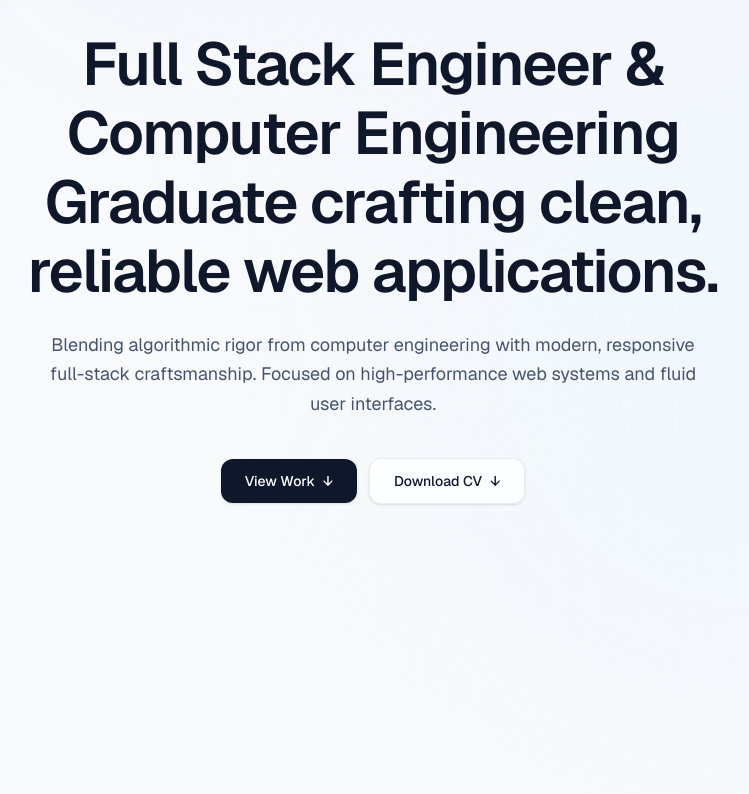
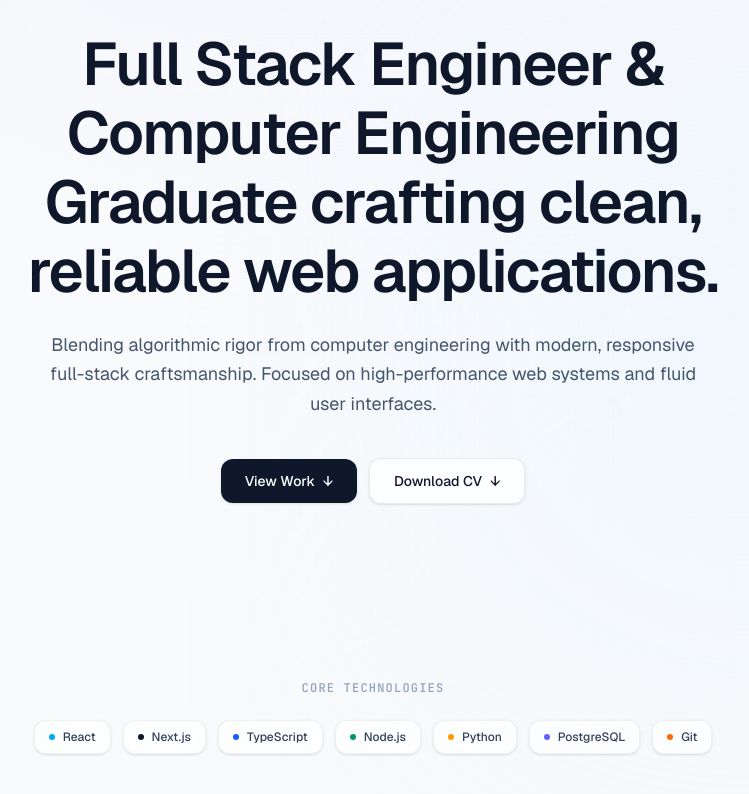
Before and after one commit to dancebroa-001/portfolio-web, a React (Vite) app: page / in a window 1280 px wide. Shown: the part 204-998 px from the top of the page, without its empty margins (267-1016 px from the left). Before the commit the page ends 836 px from the top, so only its background shows below. Built offline with nearby package versions, Linux system fonts and the light colour scheme.

Commit message:
feat: add tech stack

```diff
--- a/src/App.tsx
+++ b/src/App.tsx
@@ -1,6 +1,7 @@
 
 import Navbar from './components/Navbar'
 import Hero from './components/Hero'
+import TechStack from './components/TechStack'
 
 function App() {
   return (
@@ -15,6 +16,7 @@ function App() {
 
       <main className="relative z-10">
         <Hero />
+        <TechStack />
       </main>
 
     </div>
--- /dev/null
+++ b/src/components/TechStack.tsx
@@ -0,0 +1,39 @@
+
+const technologies = [
+  { name: 'React', color: 'bg-sky-500' },
+  { name: 'Next.js', color: 'bg-slate-900' },
+  { name: 'TypeScript', color: 'bg-blue-600' },
+  { name: 'Node.js', color: 'bg-emerald-600' },
+  { name: 'Python', color: 'bg-amber-500' },
+  { name: 'PostgreSQL', color: 'bg-indigo-500' },
+  { name: 'Git', color: 'bg-orange-500' },
+]
+
+export default function TechStack() {
+  return (
+    <section className="mx-auto max-w-4xl px-6 py-12">
+      <div className="flex flex-col items-center">
+
+        <span className="mb-6 font-mono text-xs font-medium uppercase tracking-widest text-slate-400">
+          Core Technologies
+        </span>
+
+        <div className="flex flex-wrap items-center justify-center gap-2 sm:gap-3">
+          {technologies.map((technology) => (
+            <div
+              key={technology.name}
+              className="flex items-center gap-2 rounded-xl border border-black/[0.05] bg-white/70 px-3.5 py-2 text-xs font-medium text-slate-700 shadow-sm backdrop-blur-md transition-all hover:-translate-y-0.5 hover:bg-white hover:shadow-md"
+            >
+              <span
+                className={`h-1.5 w-1.5 rounded-full ${technology.color}`}
+              />
+
+              <span>{technology.name}</span>
+            </div>
+          ))}
+        </div>
+
+      </div>
+    </section>
+  )
+}
```
